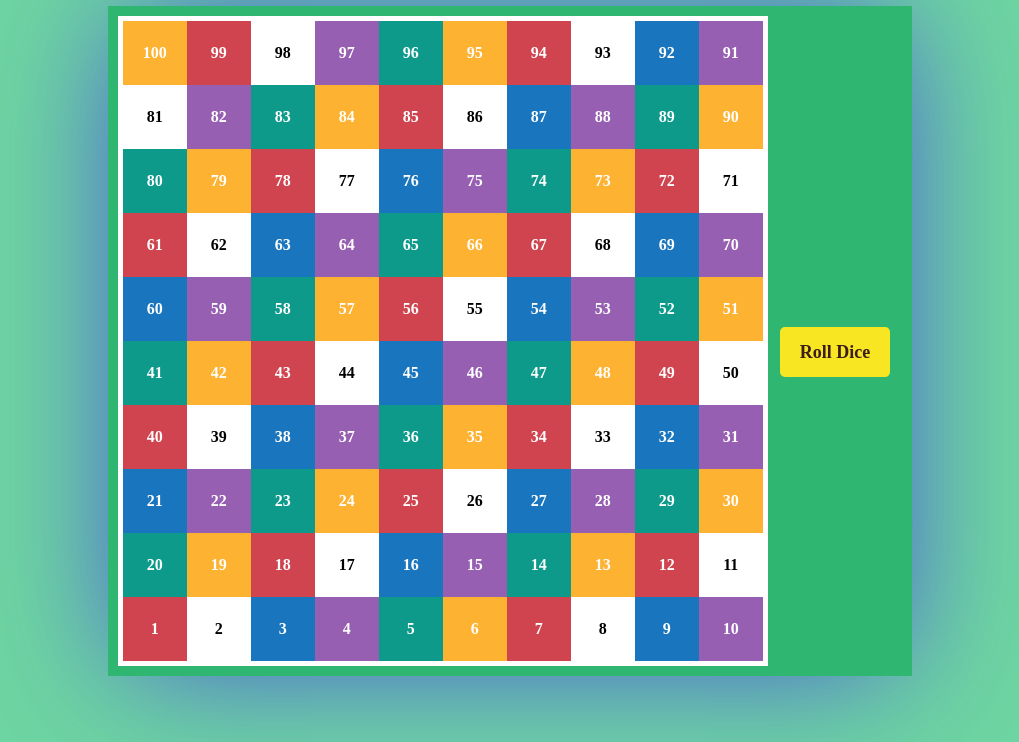
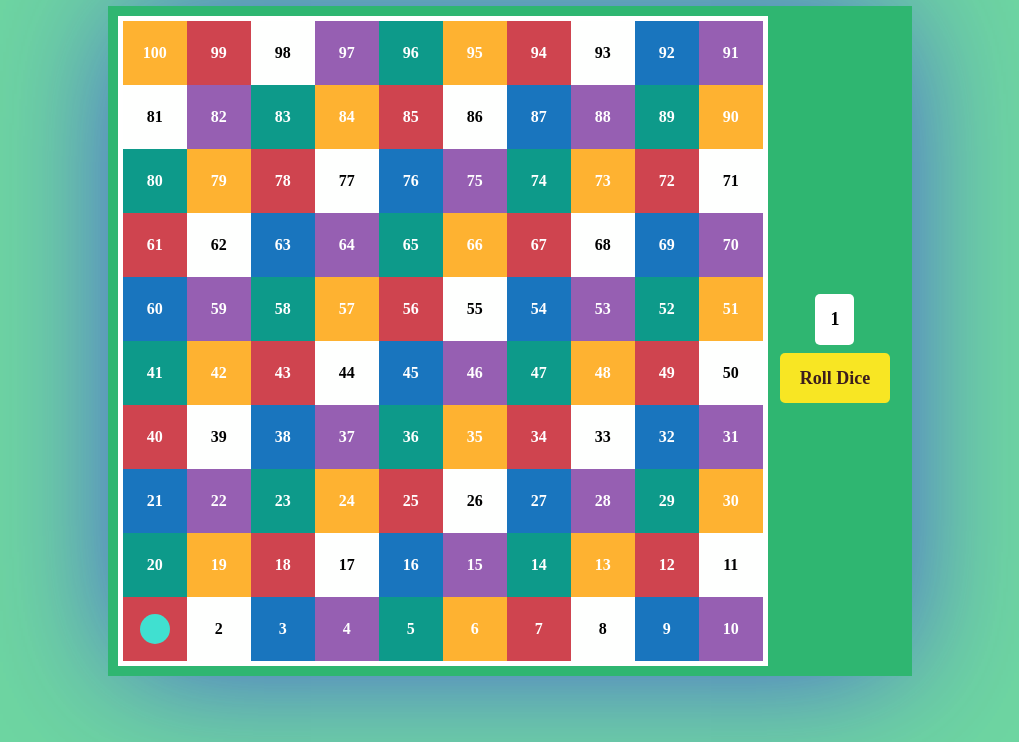
Before and after one commit to narendra-patil1509/Games, a plain HTML site: page 02-Saap-Sidi/index.html in a window 1280 px wide. Both pictures are taken after a click on the element "Roll Dice". Shown: the part 58-800 px from the top of the page, without its empty margins (130-1149 px from the left). Drawn offline with Linux system fonts and the light colour scheme.

Commit message:
Player added , Dice added , dice function added

```diff
--- a/02-Saap-Sidi/index.html
+++ b/02-Saap-Sidi/index.html
@@ -112,7 +112,11 @@
             <div class="box" id="red">12</div>
             <div class="box" id="white">11</div>
 
-            <div class="box" id="red">1</div>
+            <div class="box" id="red">1
+                <div class="player">
+                    <div class="circle"></div>
+                </div>
+            </div>
             <div class="box" id="white">2</div>
             <div class="box" id="blue">3</div>
             <div class="box" id="purple">4</div>
@@ -123,12 +127,18 @@
             <div class="box" id="blue">9</div>
             <div class="box" id="purple">10</div>
 
+
+
         </div>
-        <div class="dice">
+        <div class="dice" onclick="rollDice()">
+            <div class="sum">
+                <p id="sum"></p>
+            </div>
             <span>
-                <a href="board.html" target="_blank">Roll Dice</a>
+                <a target="_blank">Roll Dice</a>
             </span>
         </div>
     </div>
+    <script src="script.js"></script>
 </body>
 </html>
--- /dev/null
+++ b/02-Saap-Sidi/script.js
@@ -0,0 +1,9 @@
+let generatedNumber;
+let sum = 0;
+let dice = document.getElementById("sum");
+function rollDice(){
+    generatedNumber = Math.floor((Math.random()*6)+1);
+    dice.innerText = generatedNumber;
+    sum+=generatedNumber;
+    console.log("Sum = ",sum);
+}
--- a/02-Saap-Sidi/style.css
+++ b/02-Saap-Sidi/style.css
@@ -79,6 +79,7 @@ h1{
 .dice{
     margin: 12px;
     display: flex;
+    flex-direction: column;
     justify-content: center;
     align-items: center;
     text-align: center;
@@ -104,3 +105,22 @@ h1{
 .dice button:hover{
     background-color: #569c1c;
 }
+.circle{
+    width: 30px;
+    height: 30px;
+    background: turquoise;
+    border-radius: 50%;
+}
+.player{
+    position: absolute;
+}
+.sum{
+    width: fit-content;
+    background-color: white;
+    border-radius: 5px;
+    padding: 15px;
+}
+.sum #sum{
+    font-size: 18px;
+    font-weight: bold;
+}
```
